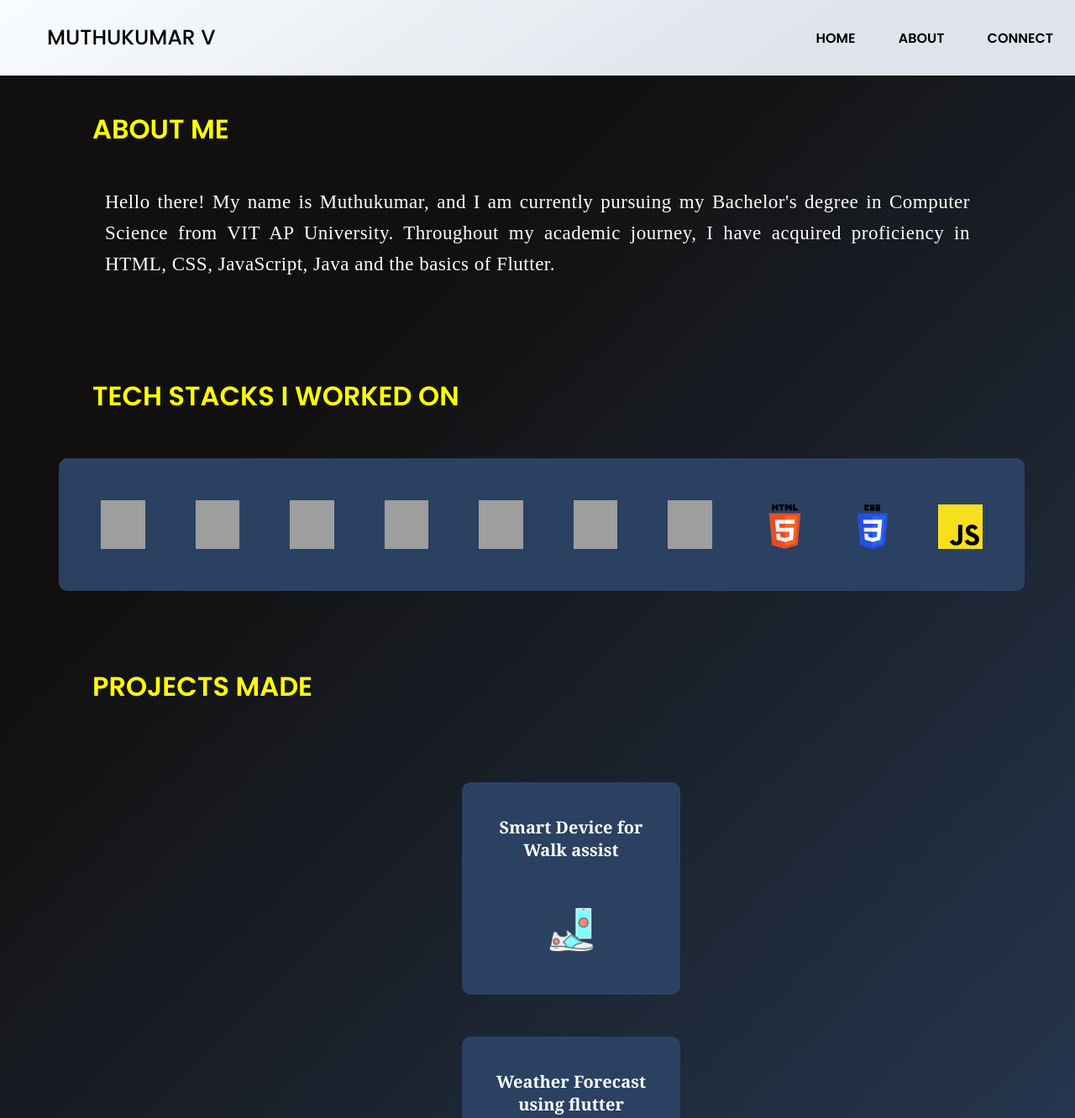
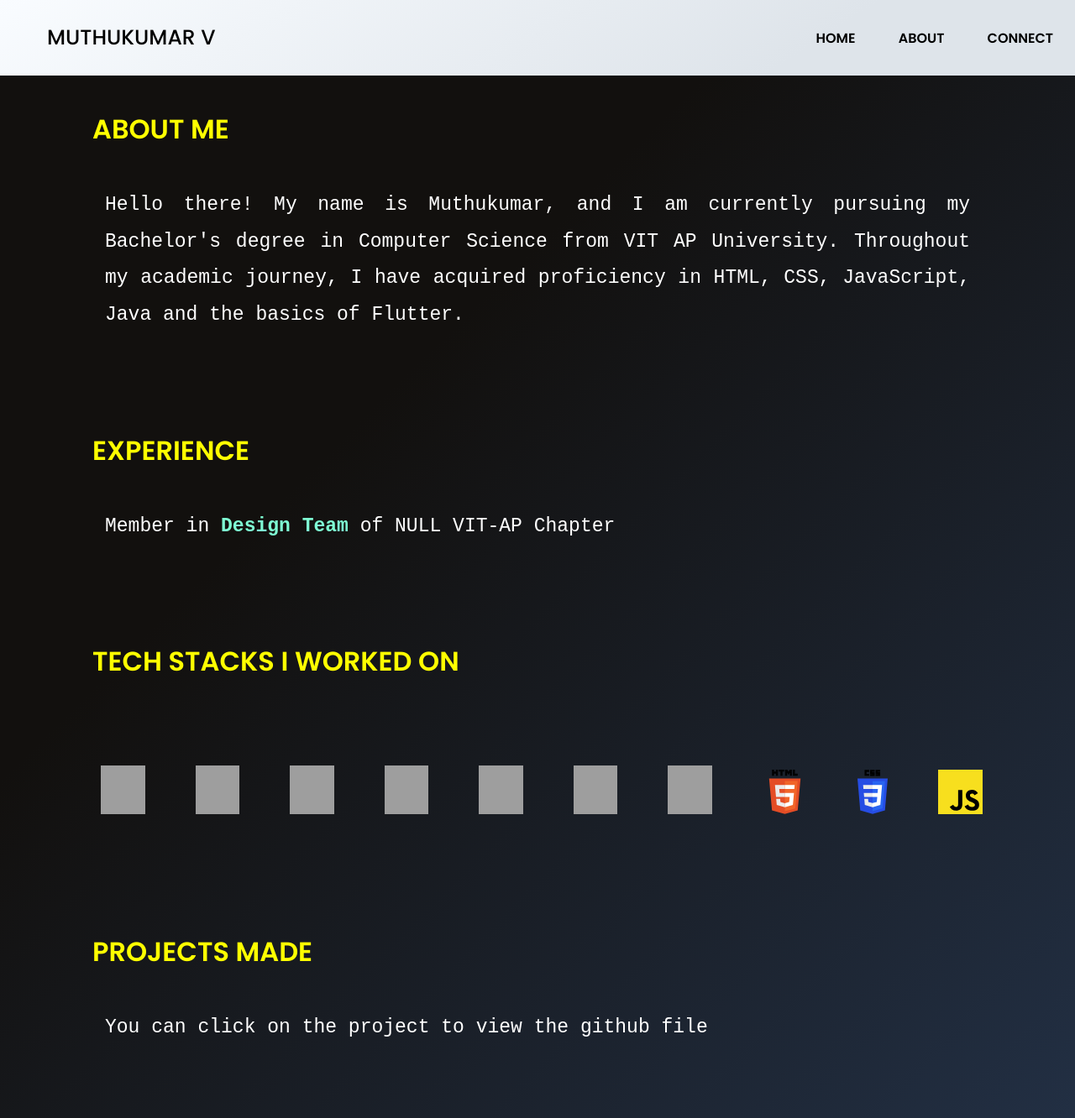
Before and after one commit to muthu004/personal-portfolio, a website built with Vite: page About.html in a window 1280 px wide. Shown: the top 1332 px of the page at 84% size. Built offline with nearby package versions, Linux system fonts and the light colour scheme; grey boxes are pictures that could not be loaded.

Commit message:
design changes

```diff
--- a/About.html
+++ b/About.html
@@ -37,6 +37,8 @@
       AP University. Throughout my academic journey, I have acquired proficiency in HTML, CSS, JavaScript, Java
       and the basics of Flutter.
     </p>
+    <h3> EXPERIENCE</h3>
+   <p class="member">Member in <span>Design Team</span>  of NULL VIT-AP Chapter </p>
     <h3>TECH STACKS I WORKED ON</h3>
     <div class="info">
       <ul class="icon-list">
@@ -61,6 +63,7 @@
       </ul>
     </div>
     <h3>PROJECTS MADE</h3>
+    <p>You can click on the project to view the github file</p>
     <div class="project">
       <ul class="list-projects">
         <li class="names"><a href="https://github.com/muthu004/Smart-device-for-walk-assist">Smart Device for Walk
--- a/style.css
+++ b/style.css
@@ -136,6 +136,7 @@ li {
 
 
 
+
 .primary {
   display: grid;
   grid-template-columns: repeat(2, 2fr);
@@ -151,7 +152,6 @@ h1 {
   margin-top: 30px;
   font-size: 55px;
   color: #dee4ea;
-
 }
 
 h1 span{
@@ -177,12 +177,15 @@ p {
   padding: 25px;
   font-size: 23px;
   color: white;
-  letter-spacing: 0.51px;
-  line-height: 1.4;
+  line-height: 1.5;
   text-align: justify;
+  font-family:monospace;
 
 }
-
+p span{
+  color:aquamarine;
+  font-weight: 600;
+}
 
 h3 {
   font-size: xx-large;
@@ -220,7 +223,10 @@ h3 {
 
 .names {
   padding: 40px;
-  font-family: Cambria, Cochin, Georgia, Times, 'Times New Roman', serif;
+font-family: monospace;
+
+
+
   display: flex;
   flex-direction: column;
   justify-content: center;
@@ -231,11 +237,12 @@ h3 {
   margin-right: 450px;
   align-items: center;
   font-size: 20px;
-  font-weight: bold;
   border-radius: 10px;
   background-color: #2b4162;
 
 }
+
+
 
 .links ul {
   display: flex;
@@ -265,13 +272,12 @@ h3 {
   margin-left: 70px;
   margin-right: 60px;
   border-radius: 10px;
-background-color: #2b4162		;
 }
 
 
 .list-projects a {
   text-decoration: none;
-  color: white
+color: white;
 }
 
 .icon-list :nth-child(8),
@@ -284,6 +290,6 @@ background-color: #2b4162		;
   margin-right: 100px;
   margin-left: 100px;
   text-align: justify;
-  line-height: 1.6;
+  line-height: 1.9;
 
 }
```
